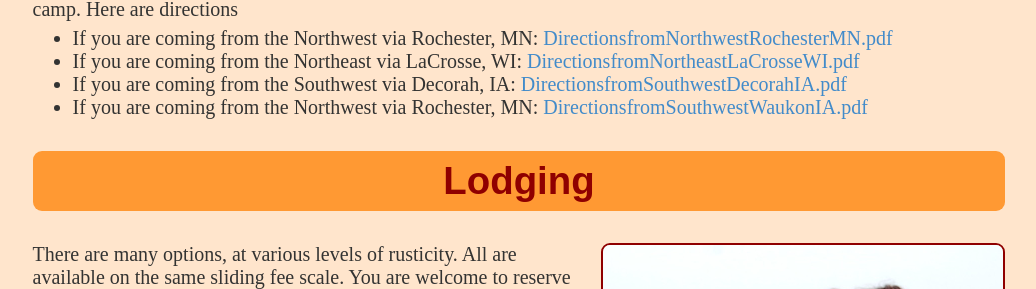
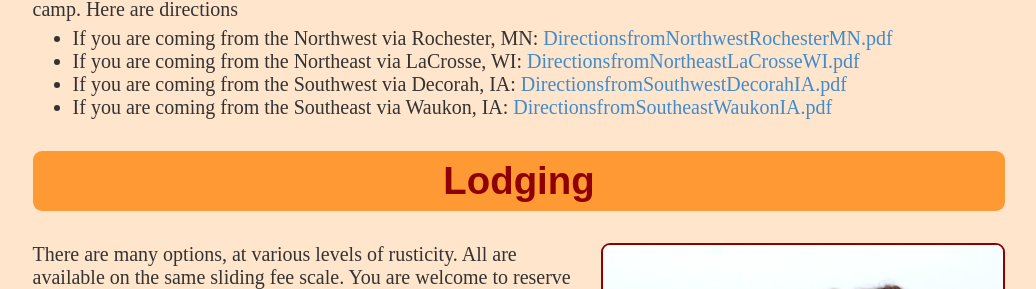
Before and after one commit to neilmb/villagefire, a Jekyll site: the page built from index.md, in a window 1280 px wide and 900 px high, scrolled down 8395 px. Shown: the part 164-453 px from the top of the window, without its empty margins (121-1157 px from the left). Built offline with Jekyll 4.4.1, drawn with Linux system fonts in a browser that asks for light colours; some web fonts are replaced.

Commit message:
Update index.md

```diff
--- a/index.md
+++ b/index.md
@@ -320,8 +320,8 @@ directions
   [DirectionsfromNortheastLaCrosseWI.pdf](images/DirectionsfromNortheastLaCrosseWI.pdf)
 * If you are coming from the Southwest via Decorah, IA:
   [DirectionsfromSouthwestDecorahIA.pdf](images/DirectionsfromSouthwestDecorahIA.pdf)
-* If you are coming from the Northwest via Rochester, MN:
-  [DirectionsfromSouthwestWaukonIA.pdf](images/DirectionsfromSouthwestWaukonIA.pdf)
+* If you are coming from the Southeast via Waukon, IA:
+  [DirectionsfromSoutheastWaukonIA.pdf](images/DirectionsfromSoutheastWaukonIA.pdf)
 
 
 ## <a name="lodging"></a>Lodging
```
